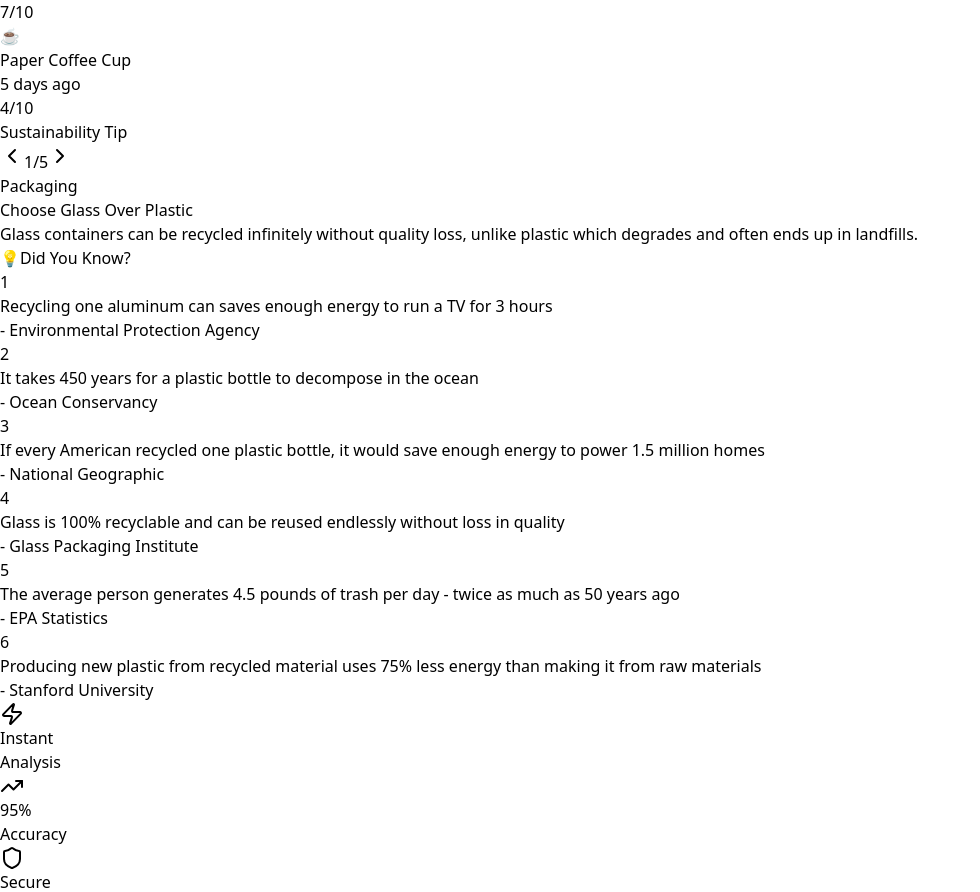
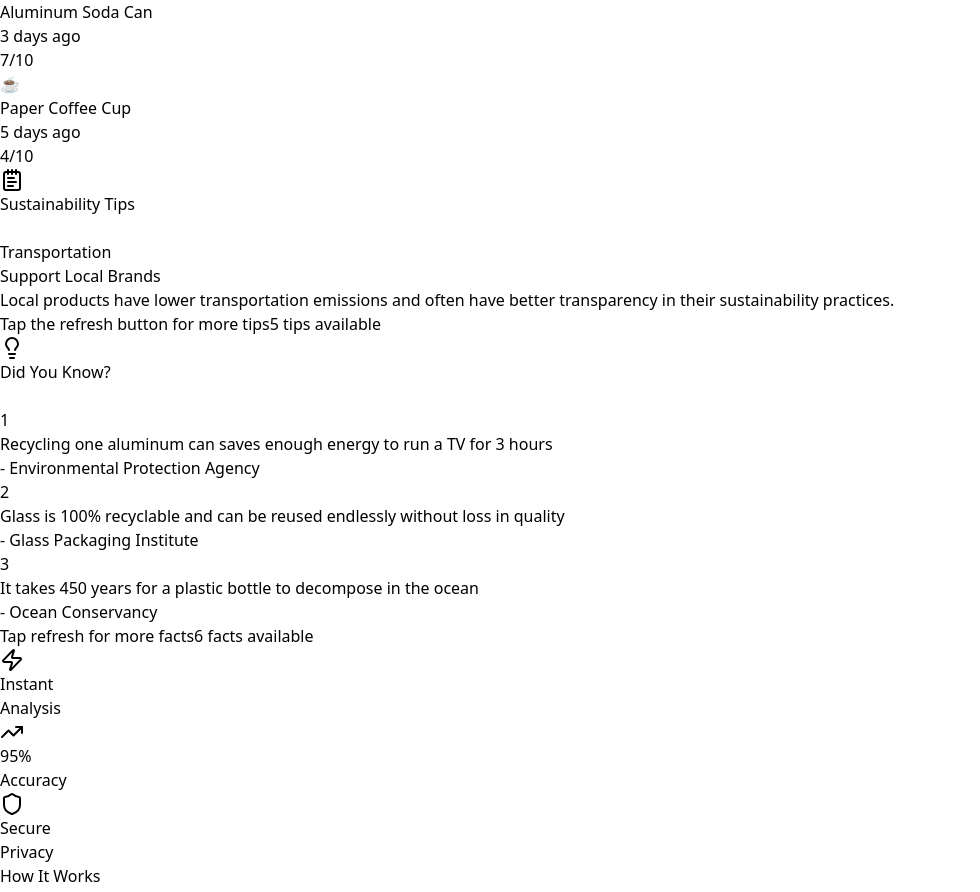
Before and after one commit to FrostByte-49/EcoSage, a React app in the folder EcoSage_/frontend/: page / in a window 1280 px wide. Shown: the part 890-1782 px from the top of the page, without its empty margins (0-980 px from the left). Built offline with nearby package versions, Linux system fonts and the light colour scheme; the HTML template or start-up script is replaced by a standard one.

Commit message:
Updated Components
- Modified ( EcoFacts, SustainabilityTips, RecentScans ) Components To Randomly Display On Home Page

```diff
--- a/EcoSage_/frontend/src/components/EcoFacts.tsx
+++ b/EcoSage_/frontend/src/components/EcoFacts.tsx
@@ -1,16 +1,69 @@
-import React from 'react';
+import React, { useState, useEffect } from 'react';
+import { Lightbulb } from 'lucide-react';
 import ecoFactsData from '../data/EcoFacts.json';
 
 const EcoFacts: React.FC = () => {
+  const [randomFacts, setRandomFacts] = useState<typeof ecoFactsData>([]);
+
+  // Function to get 3 unique random facts
+  const getRandomFacts = () => {
+    const shuffled = [...ecoFactsData].sort(() => 0.5 - Math.random());
+    setRandomFacts(shuffled.slice(0, 3));
+  };
+
+  // Get 3 random facts when component mounts
+  useEffect(() => {
+    // eslint-disable-next-line react-hooks/set-state-in-effect
+    getRandomFacts();
+  }, []);
+
+  if (randomFacts.length === 0) {
+    return (
+      <div className="bg-gray-900/80 backdrop-blur-lg rounded-2xl border border-gray-800 p-6">
+        <div className="animate-pulse">
+          <div className="flex items-center mb-4">
+            <div className="w-5 h-5 bg-gray-700 rounded mr-2"></div>
+            <div className="h-4 bg-gray-700 rounded w-1/3"></div>
+          </div>
+          {[...Array(3)].map((_, index) => (
+            <div key={index} className="flex items-start space-x-3 mb-4 last:mb-0">
+              <div className="w-6 h-6 bg-gray-700 rounded-full mt-0.5 flex-shrink-0"></div>
+              <div className="flex-1">
+                <div className="h-3 bg-gray-700 rounded w-full mb-2"></div>
+                <div className="h-3 bg-gray-700 rounded w-2/3"></div>
+              </div>
+            </div>
+          ))}
+        </div>
+      </div>
+    );
+  }
+
   return (
     <div className="bg-gray-900/80 backdrop-blur-lg rounded-2xl border border-gray-800 p-6">
-      <h3 className="text-white font-semibold mb-4 flex items-center">
-        <span className="mr-2">💡</span>
-        Did You Know?
-      </h3>
+      <div className="flex items-center justify-between mb-4">
+        <div className="flex items-center">
+          <Lightbulb className="w-5 h-5 text-yellow-400 mr-2" />
+          <h3 className="text-white font-semibold">Did You Know?</h3>
+        </div>
+        <button
+          onClick={getRandomFacts}
+          className="w-8 h-8 flex items-center justify-center rounded-lg bg-gray-800 hover:bg-gray-700 transition-colors group"
+          title="Get new facts"
+        >
+          <svg
+            className="w-4 h-4 text-white group-hover:rotate-180 transition-transform duration-300"
+            fill="none"
+            stroke="currentColor"
+            viewBox="0 0 24 24"
+          >
+            <path strokeLinecap="round" strokeLinejoin="round" strokeWidth={2} d="M4 4v5h.582m15.356 2A8.001 8.001 0 004.582 9m0 0H9m11 11v-5h-.581m0 0a8.003 8.003 0 01-15.357-2m15.357 2H15" />
+          </svg>
+        </button>
+      </div>
 
       <div className="space-y-4">
-        {ecoFactsData.map((fact, index) => (
+        {randomFacts.map((fact, index) => (
           <div key={fact.id} className="flex items-start space-x-3">
             <div className="w-6 h-6 bg-white text-black rounded-full flex items-center justify-center text-xs font-bold mt-0.5 flex-shrink-0">
               {index + 1}
@@ -26,6 +79,12 @@ const EcoFacts: React.FC = () => {
           </div>
         ))}
       </div>
+
+      {/* Small indicator */}
+      <div className="mt-4 flex items-center justify-between text-xs text-gray-500">
+        <span>Tap refresh for more facts</span>
+        <span>{ecoFactsData.length} facts available</span>
+      </div>
     </div>
   );
 };
--- a/EcoSage_/frontend/src/components/RecentScans.tsx
+++ b/EcoSage_/frontend/src/components/RecentScans.tsx
@@ -1,4 +1,5 @@
 import React from 'react';
+import { History } from 'lucide-react';
 import recentScansData from '../data/RecentScans.json';
 
 interface RecentScansProps {
@@ -15,7 +16,10 @@ const RecentScans: React.FC<RecentScansProps> = ({ onScanClick }) => {
   return (
     <div className="bg-gray-900/80 backdrop-blur-lg rounded-2xl border border-gray-800 p-6">
       <h3 className="text-white font-semibold mb-4 flex items-center justify-between">
-        <span>Recent Scans</span>
+        <div className="flex items-center">
+          <History className="w-5 h-5 text-yellow-400 mr-2" />
+          <span>Recent Scans</span>
+        </div>
         <span className="text-gray-400 text-sm font-normal">{recentScansData.length} items</span>
       </h3>
 
--- a/EcoSage_/frontend/src/components/SustainabilityTips.tsx
+++ b/EcoSage_/frontend/src/components/SustainabilityTips.tsx
@@ -1,43 +1,57 @@
-import React, { useState } from 'react';
-import { ChevronLeft, ChevronRight } from 'lucide-react';
+import React, { useState, useEffect } from 'react';
+import { NotepadTextIcon} from 'lucide-react';
 import sustainabilityTipsData from '../data/SustainabilityTips.json';
 
 const SustainabilityTips: React.FC = () => {
-  const [currentIndex, setCurrentIndex] = useState(0);
+  const [currentTip, setCurrentTip] = useState<typeof sustainabilityTipsData[0] | null>(null);
 
-  const nextTip = () => {
-    setCurrentIndex((prev) => (prev + 1) % sustainabilityTipsData.length);
+  // Get a random tip when component mounts
+  useEffect(() => {
+    const randomIndex = Math.floor(Math.random() * sustainabilityTipsData.length);
+    // eslint-disable-next-line react-hooks/set-state-in-effect
+    setCurrentTip(sustainabilityTipsData[randomIndex]);
+  }, []);
+
+  // Function to get a new random tip
+  const getNewRandomTip = () => {
+    const randomIndex = Math.floor(Math.random() * sustainabilityTipsData.length);
+    setCurrentTip(sustainabilityTipsData[randomIndex]);
   };
 
-  const prevTip = () => {
-    setCurrentIndex((prev) => (prev - 1 + sustainabilityTipsData.length) % sustainabilityTipsData.length);
-  };
-
-  if (sustainabilityTipsData.length === 0) return null;
-
-  const currentTip = sustainabilityTipsData[currentIndex];
+  if (!currentTip) {
+    return (
+      <div className="bg-gray-900/80 backdrop-blur-lg rounded-2xl border border-gray-800 p-6">
+        <div className="animate-pulse">
+          <div className="h-4 bg-gray-700 rounded w-1/3 mb-4"></div>
+          <div className="h-3 bg-gray-700 rounded w-1/4 mb-3"></div>
+          <div className="h-3 bg-gray-700 rounded w-full mb-2"></div>
+          <div className="h-3 bg-gray-700 rounded w-2/3"></div>
+        </div>
+      </div>
+    );
+  }
 
   return (
     <div className="bg-gray-900/80 backdrop-blur-lg rounded-2xl border border-gray-800 p-6">
       <div className="flex items-center justify-between mb-4">
-        <h3 className="text-white font-semibold">Sustainability Tip</h3>
-        <div className="flex items-center space-x-2">
-          <button
-            onClick={prevTip}
-            className="w-8 h-8 flex items-center justify-center rounded-lg bg-gray-800 hover:bg-gray-700 transition-colors"
+        <div className="flex items-center">
+          <NotepadTextIcon className="w-5 h-5 text-yellow-400 mr-2" />
+          <h3 className="text-white font-semibold">Sustainability Tips</h3>
+        </div>
+        <button
+          onClick={getNewRandomTip}
+          className="w-8 h-8 flex items-center justify-center rounded-lg bg-gray-800 hover:bg-gray-700 transition-colors group"
+          title="Get another tip"
+        >
+          <svg
+            className="w-4 h-4 text-white group-hover:rotate-180 transition-transform duration-300"
+            fill="none"
+            stroke="currentColor"
+            viewBox="0 0 24 24"
           >
-            <ChevronLeft className="w-4 h-4 text-white" />
-          </button>
-          <span className="text-gray-400 text-sm">
-            {currentIndex + 1}/{sustainabilityTipsData.length}
-          </span>
-          <button
-            onClick={nextTip}
-            className="w-8 h-8 flex items-center justify-center rounded-lg bg-gray-800 hover:bg-gray-700 transition-colors"
-          >
-            <ChevronRight className="w-4 h-4 text-white" />
-          </button>
-        </div>
+            <path strokeLinecap="round" strokeLinejoin="round" strokeWidth={2} d="M4 4v5h.582m15.356 2A8.001 8.001 0 004.582 9m0 0H9m11 11v-5h-.581m0 0a8.003 8.003 0 01-15.357-2m15.357 2H15" />
+          </svg>
+        </button>
       </div>
 
       <div className="space-y-3">
@@ -51,6 +65,12 @@ const SustainabilityTips: React.FC = () => {
           {currentTip.description}
         </p>
       </div>
+
+      {/* Small indicator that user can refresh */}
+      <div className="mt-4 flex items-center justify-between text-xs text-gray-500">
+        <span>Tap the refresh button for more tips</span>
+        <span>{sustainabilityTipsData.length} tips available</span>
+      </div>
     </div>
   );
 };
```
